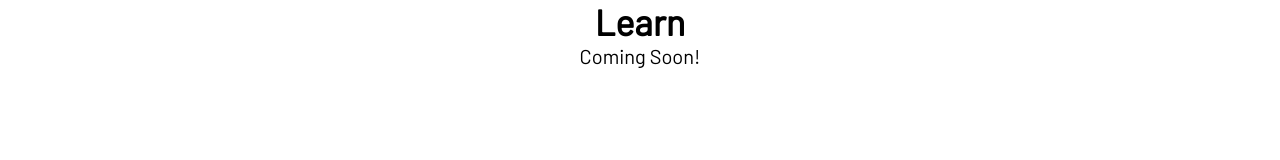
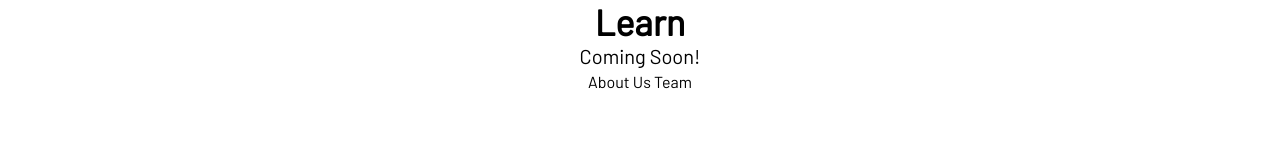
Before and after one commit to mkemorgn/msyh.fm, a Nuxt app in the folder frontend/: page /learn in a window 1280 px wide. Shown: the part 206-366 px from the top of the page. Built offline with nearby package versions, Linux system fonts and the light colour scheme.

Commit message:
added 'learn' routes

```diff
--- a/frontend/components/nav/NavBar.vue
+++ b/frontend/components/nav/NavBar.vue
@@ -21,6 +21,10 @@ const routes = [
   {
     name: 'Learn',
     path: '/learn',
+    children: [
+      { name: 'About Us', path: '/learn/about-us' },
+      { name: 'Team', path: '/learn/team' },
+    ],
   },
   {
     name: 'Support',
--- a/frontend/pages/experience/crash-the-decks.vue
+++ b/frontend/pages/experience/crash-the-decks.vue
@@ -1 +1,5 @@
-<template>Crash The Decks</template>
+<template>
+    Crash The Decks
+    .com  link
+
+</template>
--- a/frontend/pages/experience/events.vue
+++ b/frontend/pages/experience/events.vue
@@ -1,7 +1,3 @@
-<script setup>
-const { data:events } = await useFetch('http://127.0.0.1:8000/events/')
-</script>
-
 <template>
     <div class="grid grid-cols-2 gap-5">
         <div class="grid grid-rows-4 grid-flow-col gap-5" v-for="e in events">
@@ -30,3 +26,7 @@ const { data:events } = await useFetch('http://127.0.0.1:8000/events/')
         </div>
     </div>
 </template>
+
+<script setup>
+const { data:events } =  useFetch('http://127.0.0.1:8000/events/')
+</script>
--- a/frontend/pages/experience/festival.vue
+++ b/frontend/pages/experience/festival.vue
@@ -1 +1 @@
-<template>Festival</template>
+<template>Festival-remove</template>
--- a/frontend/pages/index.vue
+++ b/frontend/pages/index.vue
@@ -10,7 +10,7 @@ definePageMeta({
       <div class="group relative flex h-full items-center justify-center">
         <NuxtLink
           class="absolute top-1/4 z-0 translate-y-full transition-transform group-hover:-translate-x-40 group-hover:-translate-y-40"
-          to="/experience"
+          to="/experience/events"
         >
           <div class="p-6 text-xl font-bold text-brand">EXPERIENCE</div>
         </NuxtLink>
--- /dev/null
+++ b/frontend/pages/learn/about-us.vue
@@ -0,0 +1,5 @@
+<template>
+  <div>
+    about us
+  </div>
+</template>
--- a/frontend/pages/learn/index.vue
+++ b/frontend/pages/learn/index.vue
@@ -7,5 +7,11 @@ definePageMeta({
   <div class="flex flex-col items-center justify-center">
     <h1 class="text-4xl font-bold">Learn</h1>
     <p class="text-xl">Coming Soon!</p>
+        <ul>
+            <li>
+                About Us
+                Team
+            </li>
+        </ul>
   </div>
 </template>
--- /dev/null
+++ b/frontend/pages/learn/team.vue
@@ -0,0 +1,5 @@
+<template>
+  <div>
+    team
+  </div>
+</template>
--- a/frontend/pages/shop/index.vue
+++ b/frontend/pages/shop/index.vue
@@ -6,6 +6,6 @@ definePageMeta({
 <template>
   <div class="flex flex-col items-center justify-center">
     <h1 class="text-4xl font-bold">Shop</h1>
-    <p class="text-xl">Coming Soon!</p>
+    <p class="text-xl">Coming Soon! (Shopify)</p>
   </div>
 </template>
--- a/frontend/pages/support/index.vue
+++ b/frontend/pages/support/index.vue
@@ -8,5 +8,6 @@ definePageMeta({
   <div class="flex flex-col items-center justify-center">
     <h1 class="text-4xl font-bold">Support</h1>
     <p class="text-xl">Coming Soon!</p>
+    Dropdown
   </div>
 </template>
```
